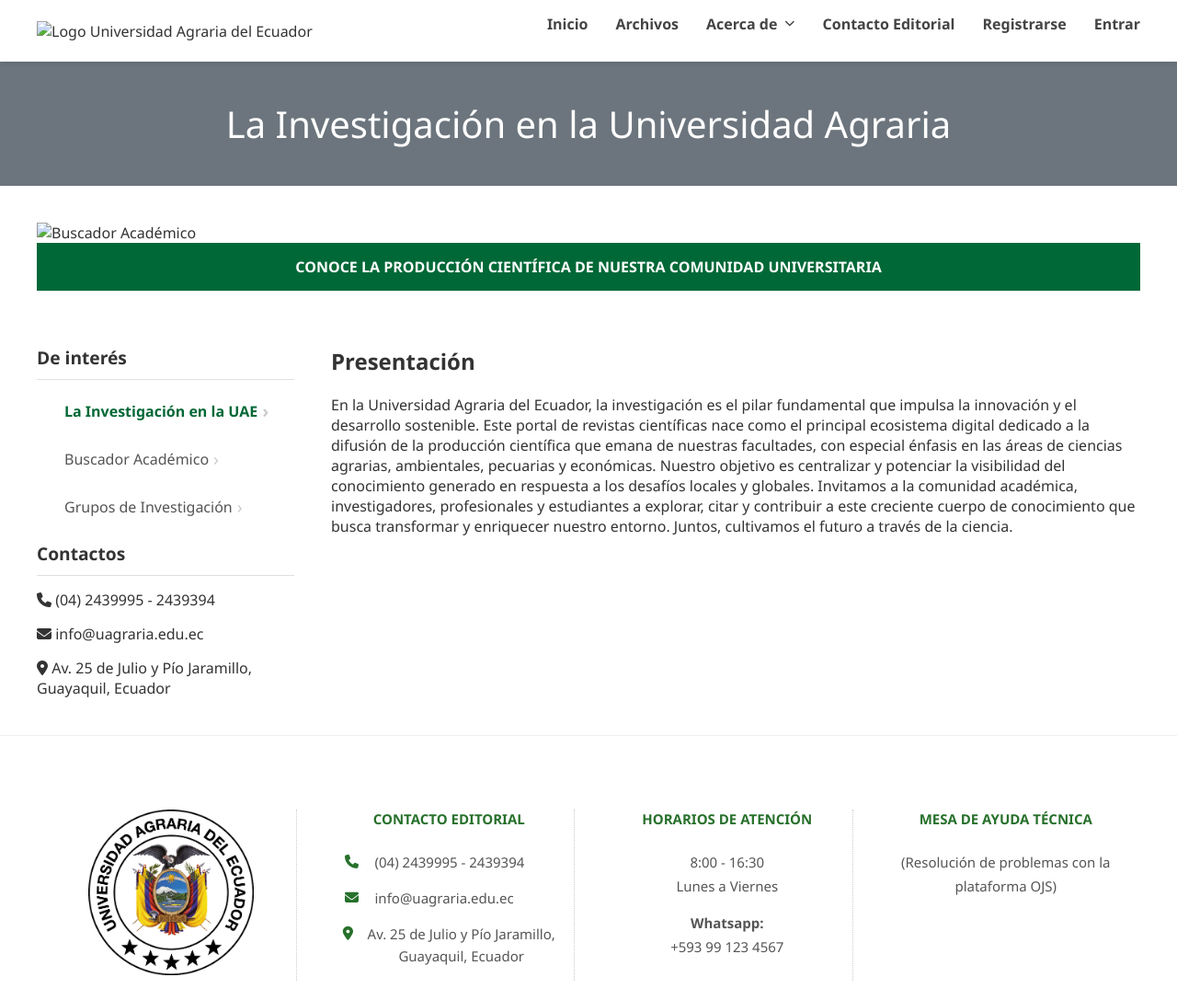
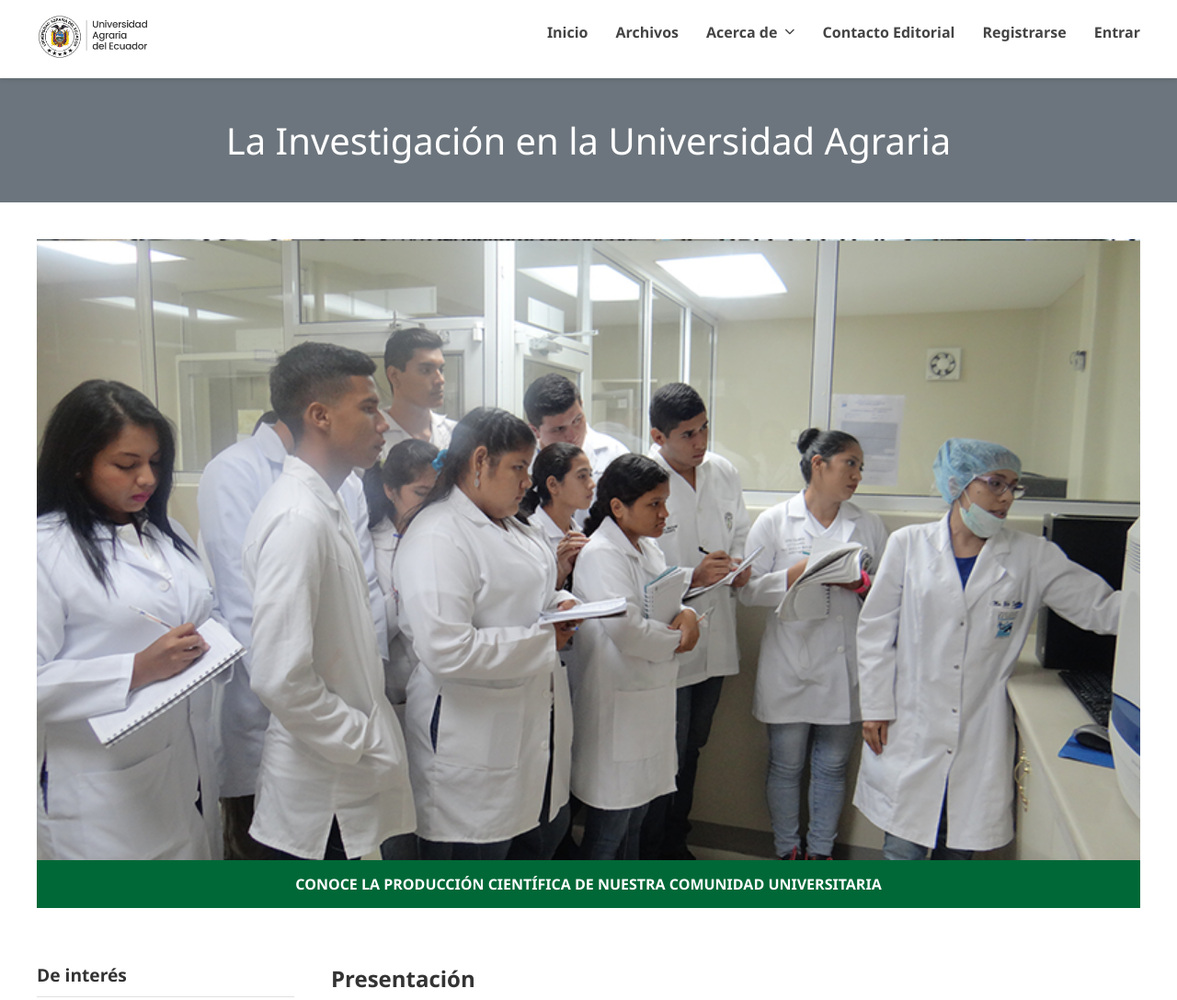
Before and after one commit to Raven7Z7/web, a plain HTML site: page quienes-somos.html in a window 1280 px wide. Shown: the top 1087 px of the page at 92% size. Drawn offline with Linux system fonts and the light colour scheme; the site is published under a folder, as on GitHub Pages, so addresses that start at the root find nothing.

Commit message:
Update quienes-somos.html

```diff
--- a/quienes-somos.html
+++ b/quienes-somos.html
@@ -13,7 +13,7 @@
     <header>
         <div class="header-content-wrapper">
         <div class="logo-container">
-            <img src="/img/loguito.png" alt="Logo Universidad Agraria del Ecuador">
+            <img src="img/loguito.png" alt="Logo Universidad Agraria del Ecuador">
         </div>
         <nav>
             <ul>
@@ -55,7 +55,7 @@
         <!-- Banner Gráfico -->
         <section class="graphic-banner">
             <!-- ¡IMPORTANTE! Reemplaza la siguiente URL con un enlace real a tu imagen -->
-            <img src="/img/Alumnos-de-la-Universidad-Agraria-en-el-área-de-Biología-molecular.png" alt="Buscador Académico">
+            <img src="img/Alumnos-de-la-Universidad-Agraria-en-el-área-de-Biología-molecular.png" alt="Buscador Académico">
             <div class="banner-caption">
                 CONOCE LA PRODUCCIÓN CIENTÍFICA DE NUESTRA COMUNIDAD UNIVERSITARIA
             </div>
@@ -138,4 +138,5 @@
 
     <script src="script.js"></script>
 </body>
+
 </html>
```
